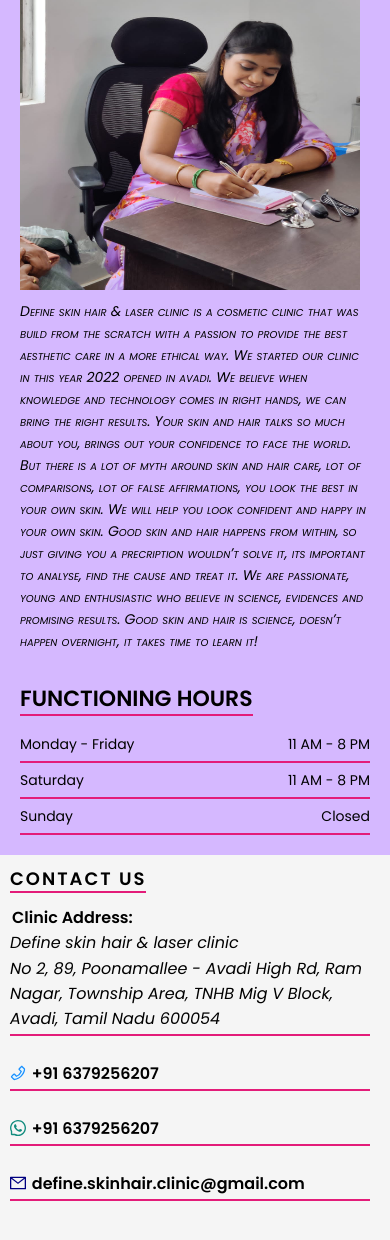
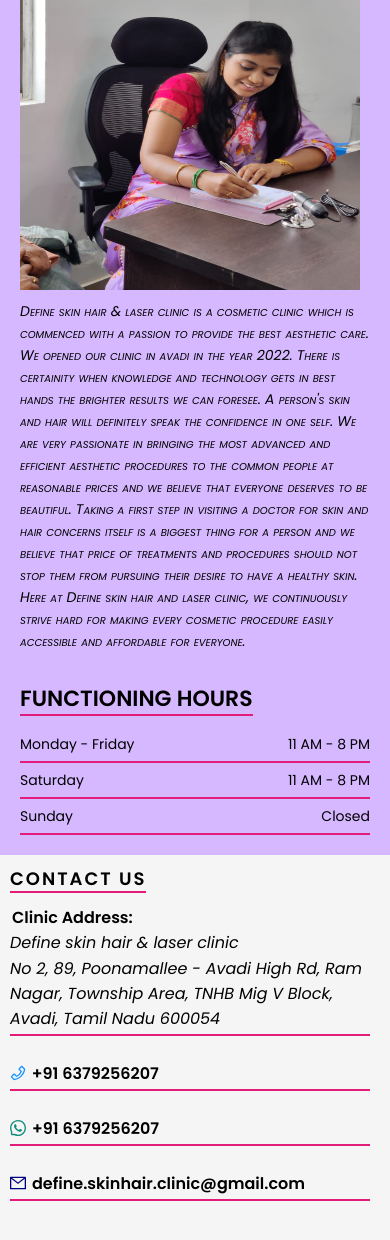
Before and after one commit to imkiran22/define-clinic-website, a Next.js app: page / in a window 390 px wide. Shown: the part 2146-3386 px from the top of the page. Built offline with nearby package versions, Linux system fonts and the light colour scheme; grey boxes are pictures that could not be loaded.

Commit message:
Whatsapp mail and phone integration

```diff
--- a/components/Contact/Contact.tsx
+++ b/components/Contact/Contact.tsx
@@ -2,7 +2,7 @@
 import {
   PhoneTwoTone,
   WhatsAppOutlined,
-  MailOutlined
+  MailOutlined,
 } from "@ant-design/icons";
 import {
   ADDRESS,
@@ -11,7 +11,11 @@
   EMAIL,
   CLINIC_NAME,
 } from "../../constants/clinic-details";
-import { CLINIC_ADDRESS, CONTACT_US } from "../../constants/appointment-contact";
+import {
+  CLINIC_ADDRESS,
+  CONTACT_US,
+  WHATSAPP_LINK,
+} from "../../constants/appointment-contact";
 
 const Contact: React.FC = () => {
   return (
@@ -28,13 +32,21 @@
           <span>{ADDRESS}</span>
         </div>
         <div className="phone cell">
+          <a href={`tel:${MOBILE}`} target="_blank">
             <PhoneTwoTone /> <span className="value">{MOBILE}</span>
+          </a>
         </div>
         <div className="phone whatsapp">
-            <WhatsAppOutlined /> <span className="value">{MOBILE}</span>
+          <a href={WHATSAPP_LINK} target="_blank">
+            <WhatsAppOutlined />
+            <span className="value whatsapp-val">{MOBILE}</span>
+          </a>
         </div>
         <div className="email">
-            <MailOutlined /> <span className="value">{EMAIL}</span>
+          <a href={`mailto:${EMAIL}`} target="_blank">
+            <MailOutlined />
+            <span className="value email-val">{EMAIL}</span>
+          </a>
         </div>
       </div>
       <div className="communication wrapper">
--- a/constants/about.ts
+++ b/constants/about.ts
@@ -1,29 +1,27 @@
-export const ABOUT_CONTENT = `Define skin hair & laser clinic is a cosmetic clinic that was build from the scratch with a passion to provide the best aesthetic care in a more ethical way.
-We started our clinic in this year 2022 opened in avadi.
-We believe when knowledge and technology comes in right hands, we can bring the right results.
-Your skin and hair talks so much about you, brings out your confidence to face the world.
-But there is a lot of myth around skin and hair care,
-lot of comparisons, lot of false affirmations, you look the best in your own skin.
-We will help you look confident and happy in your own skin.
-Good skin and hair happens from within, so just giving you a precription wouldn’t solve it,
-its important to analyse, find the cause and treat it.
-We are passionate, young and enthusiastic who believe in science, evidences and promising results.
-Good skin and hair is science, doesn’t happen overnight, it takes time to learn it!`
+export const ABOUT_CONTENT = `Define skin hair & laser clinic is a cosmetic clinic which is commenced with a passion to provide the best aesthetic care.
+We opened our clinic in avadi in the year 2022.
+There is certainity when knowledge and technology gets in best hands the brighter results we can foresee.
+A person's skin and hair will definitely speak the confidence in one self.
+We are very passionate in bringing the most advanced and efficient aesthetic procedures to the common people at reasonable prices and we believe that everyone deserves to be beautiful. Taking a first step in visiting a doctor for skin and hair concerns itself is a biggest thing for a person and we believe that price of treatments and procedures should not stop them from pursuing their desire to have a healthy skin. Here at Define skin hair and laser clinic, we continuously strive hard for making every cosmetic procedure easily accessible and affordable for everyone.  `;
 
-export const TITLE = 'ABOUT';
+export const TITLE = "ABOUT";
 
-export const FUNCTIONING_TITLE = 'FUNCTIONING HOURS';
+export const FUNCTIONING_TITLE = "FUNCTIONING HOURS";
 
-export const FUNCTIONING_DAYS = [{
-  key: 'monday-friday',
-  label: 'Monday - Friday',
-  value: '11 AM - 8 PM'
-}, {
-    key: 'saturday',
-    label: 'Saturday',
-    value: '11 AM - 8 PM'
-},{
-  key: 'sunday',
-  label: 'Sunday',
-  value: 'Closed'
-}];
+export const FUNCTIONING_DAYS = [
+  {
+    key: "monday-friday",
+    label: "Monday - Friday",
+    value: "11 AM - 8 PM",
+  },
+  {
+    key: "saturday",
+    label: "Saturday",
+    value: "11 AM - 8 PM",
+  },
+  {
+    key: "sunday",
+    label: "Sunday",
+    value: "Closed",
+  },
+];
--- a/constants/appointment-contact.ts
+++ b/constants/appointment-contact.ts
@@ -1,7 +1,11 @@
-export const BOOK_APPOINTMENT = 'BOOK APPOINTMENT';
-export const FOR_APPOINTMENTS = 'For Appointments';
-export const REACH_US = 'Please reach us';
-export const MAIL_US = 'Mail us @';
-export const ADDRESS_US = 'Address';
-export const CONTACT_US = 'Contact Us';
-export const CLINIC_ADDRESS = 'Clinic Address:';
+export const BOOK_APPOINTMENT = "BOOK APPOINTMENT";
+export const FOR_APPOINTMENTS = "For Appointments";
+export const REACH_US = "Please reach us";
+export const MAIL_US = "Mail us @";
+export const ADDRESS_US = "Address";
+export const CONTACT_US = "Contact Us";
+export const CLINIC_ADDRESS = "Clinic Address:";
+
+const MOBILE = "916379256207";
+const GREETING = "Hello i would like to book an appointment today";
+export const WHATSAPP_LINK = `https://wa.me/${MOBILE}?text=${GREETING}`;
--- a/styles/book-appointment.scss
+++ b/styles/book-appointment.scss
@@ -49,7 +49,9 @@
           align-items: flex-start;
         }
         @media screen and (max-width: 769px) {
-            .phone, .email, .address {
+          .phone,
+          .email,
+          .address {
             margin-bottom: 10px;
           }
         }
@@ -155,6 +157,10 @@
 
         .value {
           padding-left: 2px;
+          &.email-val,
+          &.whatsapp-val {
+            padding-left: 6px;
+          }
         }
       }
 
```
Also changed, not shown: components/BookAppointment/BookAppointment.tsx (+21 -8 lines). Lines whose indentation alone changed are shown as unchanged.
